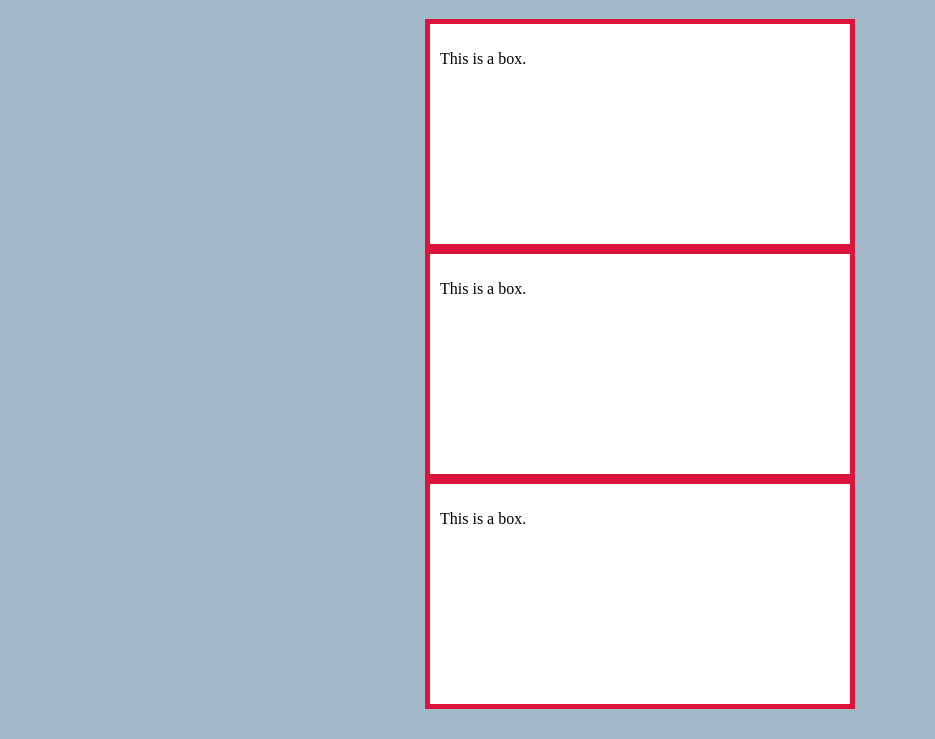
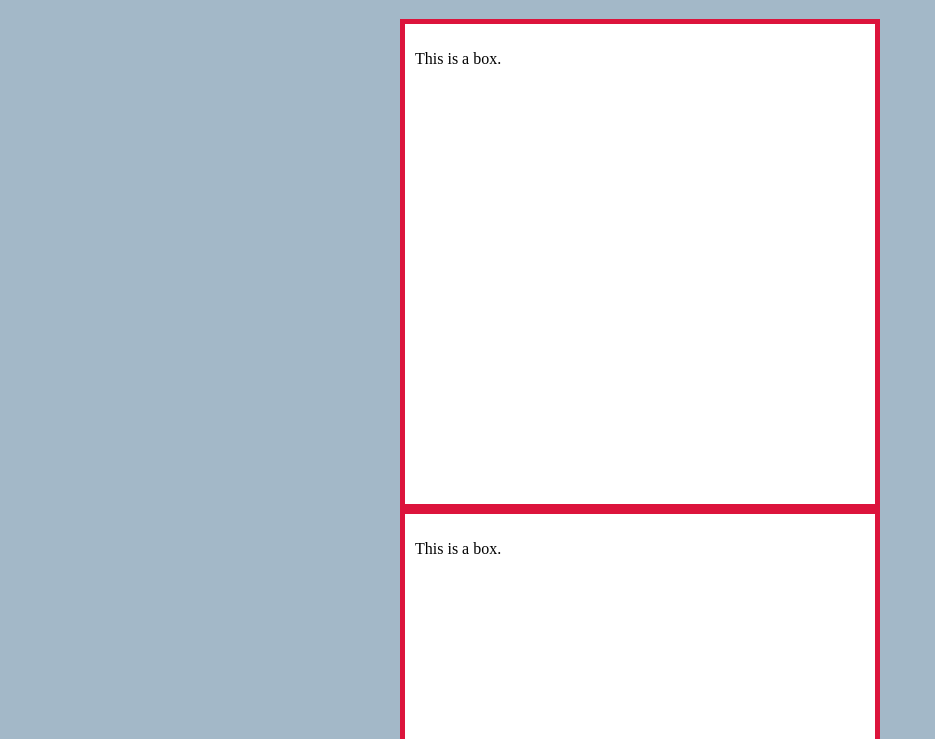
Before and after one commit to kalicho313/layout, a plain HTML site: page index.html in a window 1280 px wide. Shown: the part 61-800 px from the top of the page, without its empty margins (0-935 px from the left). Drawn offline with Linux system fonts and the light colour scheme.

Commit message:
Update style.css

```diff
--- a/style.css
+++ b/style.css
@@ -3,16 +3,16 @@ body {
 }
 .box {
     margin: auto;
-    width: 400px;
-    height: 200px;
+    width: 450px;
+    height: 460px;
     padding: 10px;
     border: 5px solid crimson;
     background-color: white;
 }
 .box1 {
     margin: auto;
-    width: 400px;
-    height: 200px;
+    width: 450px;
+    height: 350px;
     padding: 10px;
     border: 5px solid crimson;
     background-color: white;
```
